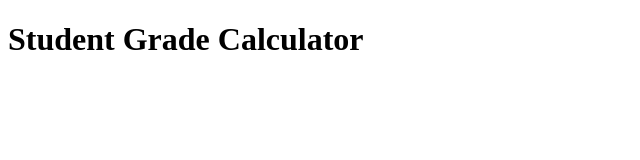
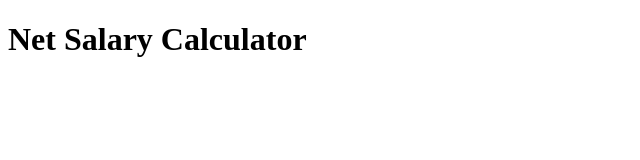
Before and after one commit to Alvinkimutai/week-one-code-challenge, a plain HTML site: page challenge3/index.html in a window 1280 px wide. Shown: the whole page, without its empty margins (0-640 px from the left). Drawn offline with Linux system fonts and the light colour scheme.

Commit message:
links index.html and index.js

```diff
--- a/challenge3/index.html
+++ b/challenge3/index.html
@@ -3,10 +3,10 @@
 <head>
     <meta charset="UTF-8">
     <meta name="viewport" content="width=device-width, initial-scale=1.0">
-    <title>Student Grade Generator</title>
+    <title>Net Salary Calculator </title>
 </head>
 <body>
     <script script type="text/javascript" src="index.js"></script>
-    <h1>Student Grade Calculator</h1>
+    <h1>Net Salary Calculator </h1>
 </body>
 </html>
```
